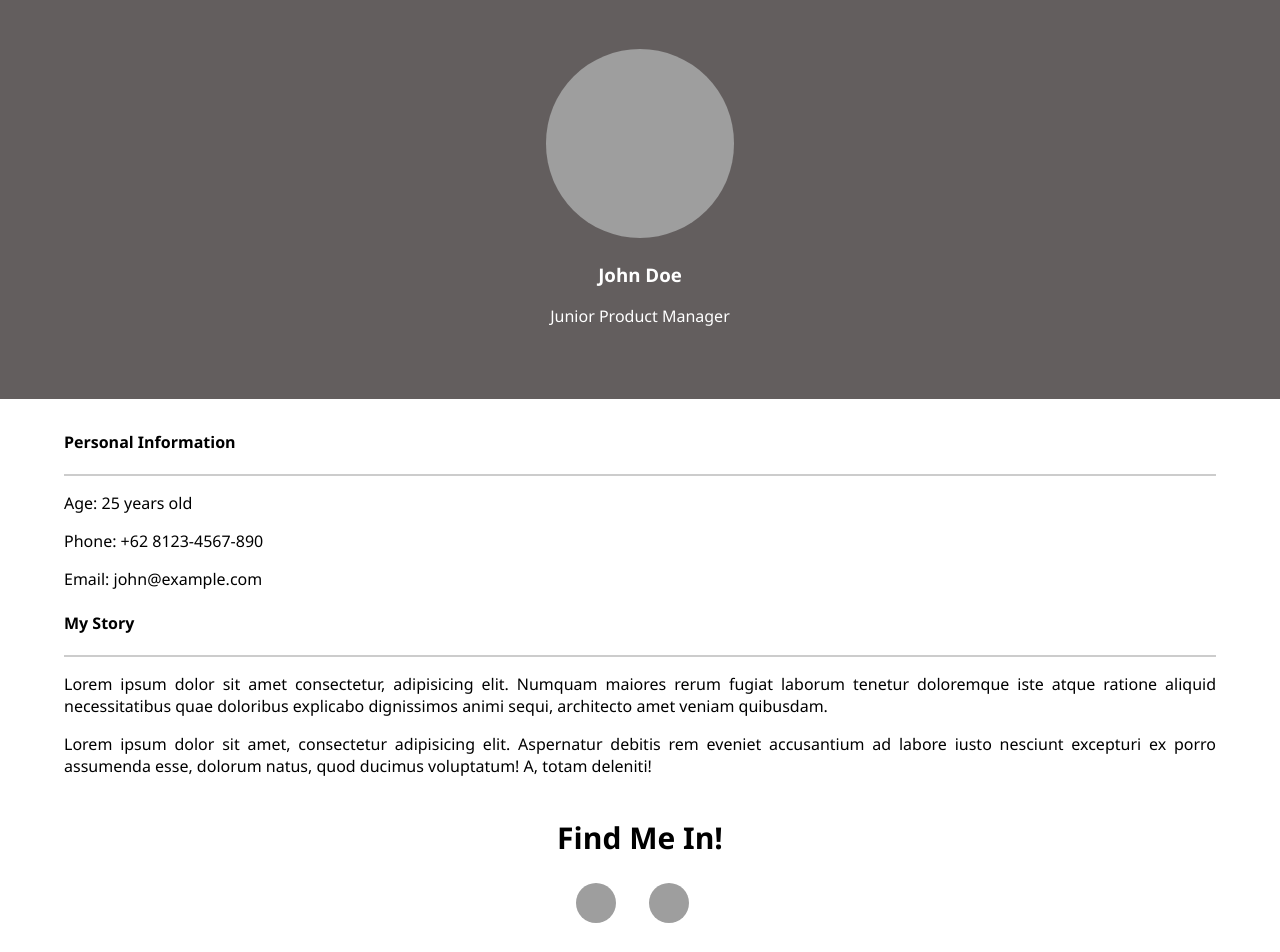
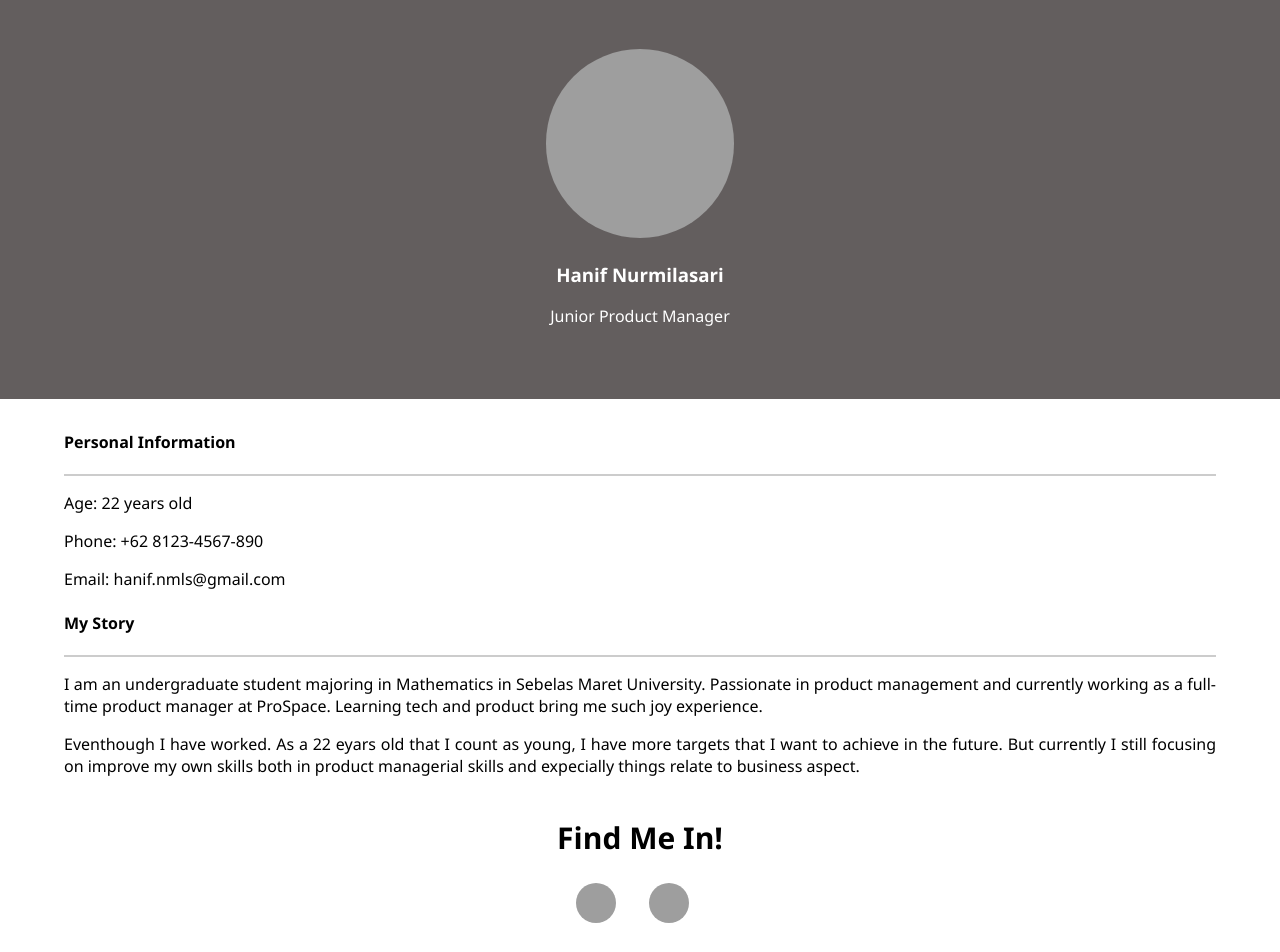
Before and after one commit to hanifnml/simple-web-task, a Flask app: page / in a window 1280 px wide. Shown: the part 71-1023 px from the top of the page. Run offline with Flask 2, Linux system fonts and the light colour scheme; grey boxes are pictures that could not be loaded.

Commit message:
update index profile

```diff
--- a/templates/index.html
+++ b/templates/index.html
@@ -14,7 +14,7 @@
     </div>
     <div class="photo-part">
       <img src="https://storage.cloud.google.com/web-task-bucket/profile-photo.jpeg?authuser=3" alt="profile-photo">
-      <h3>John Doe</h3>
+      <h3>Hanif Nurmilasari</h3>
       <p>Junior Product Manager</p>
     </div>
   </header>
@@ -23,9 +23,9 @@
     <div class="personal-info">
       <h4>Personal Information</h4>
       <hr/>
-      <p>Age: <span>25 years old</span></p>
+      <p>Age: <span>22 years old</span></p>
       <p>Phone: <span>+62 8123-4567-890</span></p>
-      <p>Email: <span>john@example.com</span></p>
+      <p>Email: <span>hanif.nmls@gmail.com</span></p>
     </div>
 
     <div class="my-story">
@@ -33,8 +33,8 @@
         My Story
       </h4>
       <hr/>
-      <p>Lorem ipsum dolor sit amet consectetur, adipisicing elit. Numquam maiores rerum fugiat laborum tenetur doloremque iste atque ratione aliquid necessitatibus quae doloribus explicabo dignissimos animi sequi, architecto amet veniam quibusdam.</p>
-      <p>Lorem ipsum dolor sit amet, consectetur adipisicing elit. Aspernatur debitis rem eveniet accusantium ad labore iusto nesciunt excepturi ex porro assumenda esse, dolorum natus, quod ducimus voluptatum! A, totam deleniti!</p>
+      <p>I am an undergraduate student majoring in Mathematics in Sebelas Maret University. Passionate in product management and currently working as a full-time product manager at ProSpace. Learning tech and product bring me such joy experience.</p>
+      <p>Eventhough I have worked. As a 22 eyars old that I count as young, I have more targets that I want to achieve in the future. But currently I still focusing on improve my own skills both in product managerial skills and expecially things relate to business aspect.</p>
     </div>
   </main>
 
```
